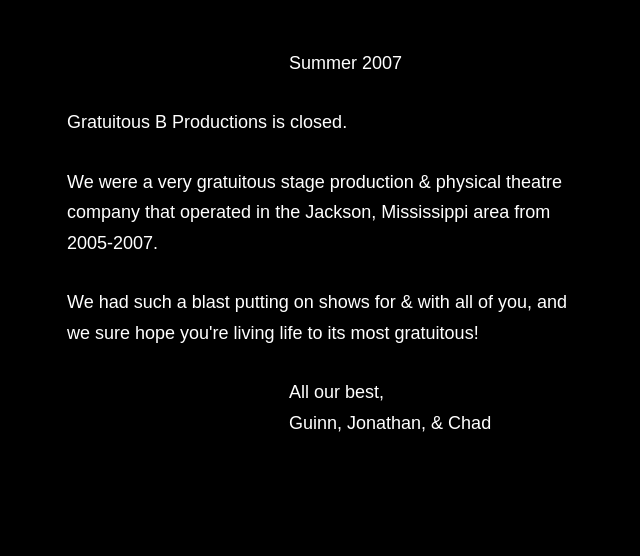
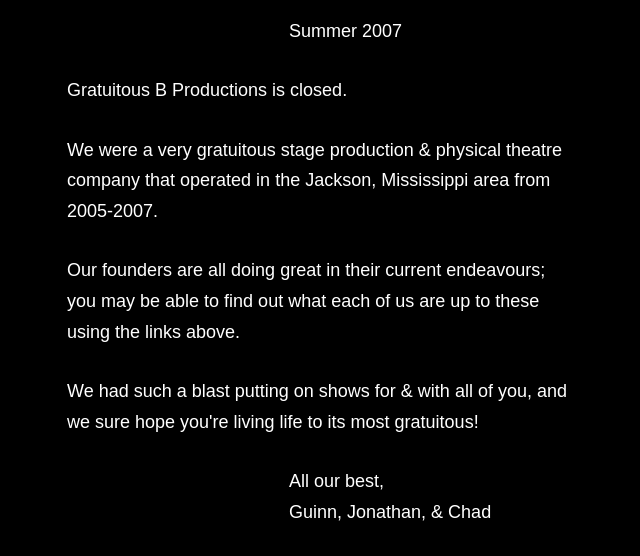
Before and after one commit to grat-b/grat-b.github.io, a plain HTML site: page index.html in a window 1280 px wide. Shown: the part 304-860 px from the top of the page, without its empty margins (321-961 px from the left). Before the commit the page ends 800 px from the top, so only its background shows below. Drawn offline with Linux system fonts and the light colour scheme.

Commit message:
updated verbiage

```diff
--- a/index.html
+++ b/index.html
@@ -11,7 +11,7 @@ body { background-color: #000000; color: #ffffff; padding: 0; margin: 0; font-si
 #links ul li { display: inline; }
 #links ul li a { color: #555555; text-decoration: none; margin: .5rem 1rem 0 1rem; }
 #links ul li a:hover { color: #cccccc; }
-#main { max-width: 600px; margin: 5rem auto 0 auto; }
+#main { max-width: 600px; margin: 3rem auto 0 auto; }
 #main h1 { padding: 0 1.5rem; margin: 0; }
 #main p { margin: 1.8rem auto; line-height: 1.7em; padding: 0 3rem; }
 #main img { max-width: 100%; height: auto; margin-bottom: 2rem; }
@@ -39,6 +39,8 @@ body { background-color: #000000; color: #ffffff; padding: 0; margin: 0; font-si
 <p>Gratuitous B Productions is closed.</p>
 <p>We were a very gratuitous stage production & physical theatre company
   that operated in the Jackson, Mississippi area from 2005-2007.</p>
+<p>Our founders are all doing great in their current endeavours; you may
+  be able to find out what each of us are up to these using the links above.</p>
 <p>We had such a blast putting on shows for &amp; with all of you, and we
   sure hope you're living life to its most gratuitous!</p>
 <p class="mid">All our best,<br>Guinn, Jonathan, &amp; Chad</p>
```
